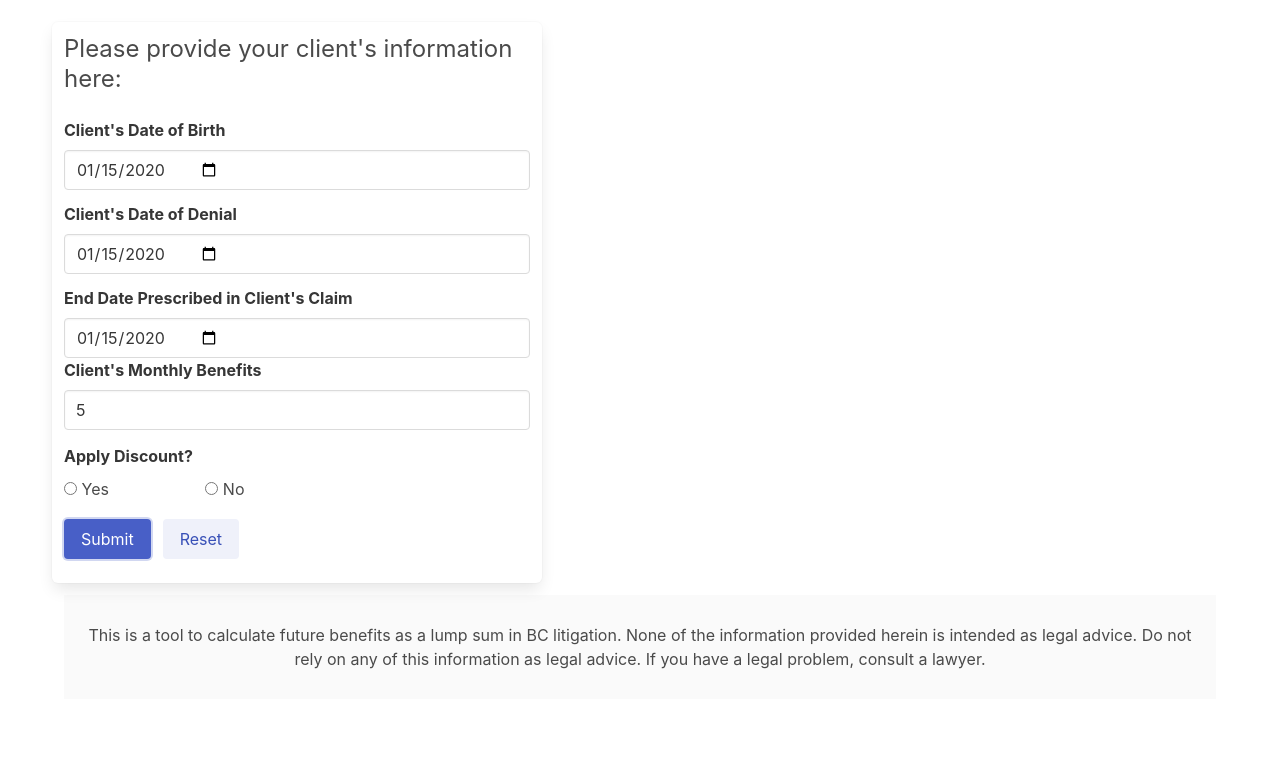
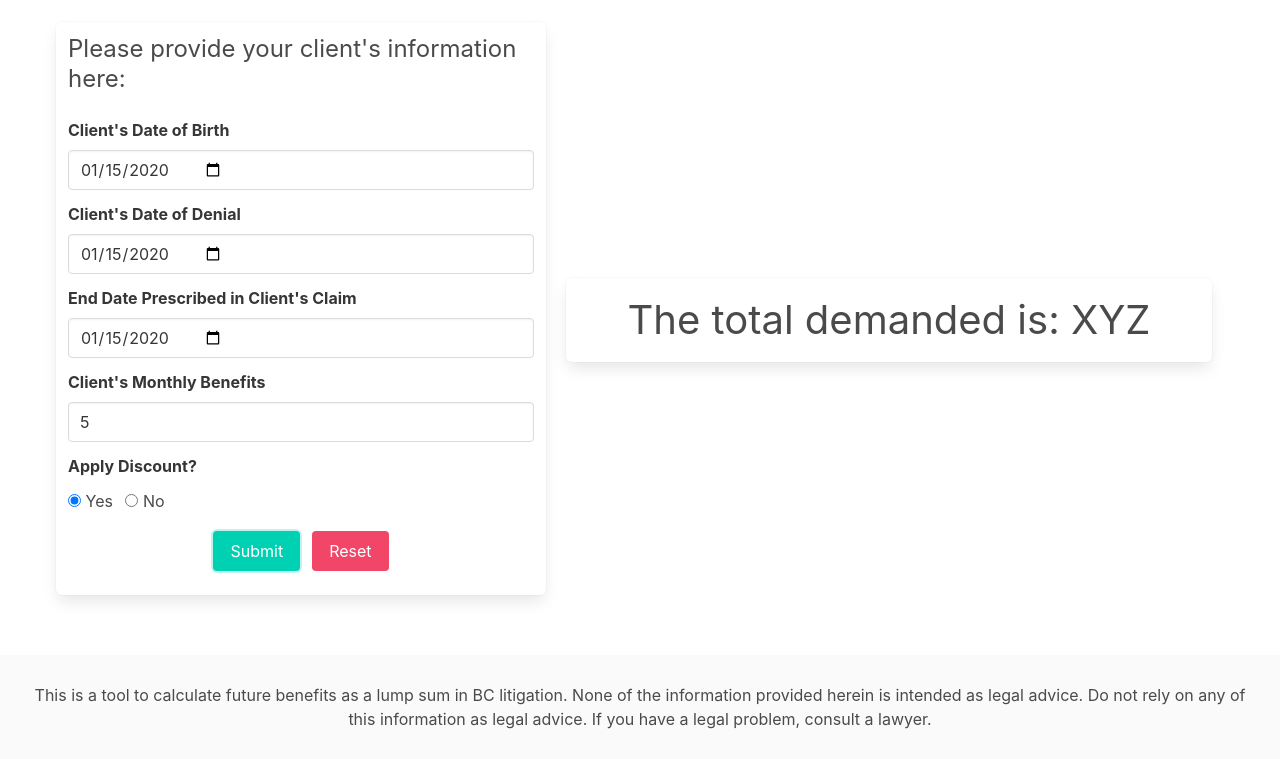
Before and after one commit to mneck/discount-rate-calculator, a plain HTML site: page index.html in a window 1280 px wide. Both pictures are taken after typing "2020-01-15", "2020-01-15", "2020-01-15", "5" into the empty fields and a click on the button "Submit". Shown: the part 130-889 px from the top of the page. Drawn offline with nearby package versions, Linux system fonts and the light colour scheme.

Commit message:
continued building form in index.html, selected form responses in calculator.js

```diff
--- a/calculator.js
+++ b/calculator.js
@@ -1,15 +1,32 @@
-// Selecting form inputs
-// - date of birth
-// - date of denial
-// - end date
-// - monthly benefits
-// - apply discounts (yes or no)
-// - submit button
-// - cancel button
+const dateOfBirthInput = document.getElementById("dateOfBirth");
+const dateOfDenialInput = document.getElementById("dateOfDenial");
+const endDateInput = document.getElementById("endDate");
+const monthlyBenefitsInput = document.getElementById("monthlyBenefits");
+const resultsDOM = document.getElementById("results");
+console.log(resultsDOM);
+// need to access the response (boolean) from the "apply discount" question in the form
+const form = document.querySelector(".form");
+const submitBtn = document.getElementById("submitBtn");
+const resetBtn = document.getElementById("resetBtn");
 
-// Event listeners
-// - submit button should send data from form
-// - cancel button should reset form fields
+submitBtn.addEventListener("click", (e) => {
+  e.preventDefault();
+  console.log("submit button was clicked");
+  const dateOfBirth = dateOfBirthInput.value;
+  const dateOfDenial = dateOfDenialInput.value;
+  const endDate = endDateInput.value;
+  const monthlyBenefits = monthlyBenefitsInput.value;
+  // need to access the response (boolean) from the "apply discount" question in the form
+  console.log(`date of birth is: ${dateOfBirth}`);
+  console.log(`date of denial is: ${dateOfDenial}`);
+  console.log(`End Date Prescribed in Client's Claim is: ${endDate}`);
+  console.log(`monthly benefits are: ${monthlyBenefits}`);
+  resultsDOM.classList.remove("is-hidden");
+});
+
+resetBtn.addEventListener("click", () => {
+  console.log("reset button was clicked");
+});
 
 /*
 
--- a/index.html
+++ b/index.html
@@ -33,40 +33,47 @@
 
     <section class="section">
       <div class="container">
-        <div class="columns is-flex-direction-column is-fullheight-100vh">
-          <div class="column is-5 box box-shadow">
+        <div class="columns is-vcentered">
+          <!-- column with form -->
+          <div class="column is-5 box box-shadow mx-1">
             <h2 class="is-size-4 subtitle">
               Please provide your client's information here:
             </h2>
             <!-- Form -->
+            <form class="form">
+              <!-- Date of Birth -->
              <div class="field">
                <label class="label">Client's Date of Birth</label>
                <div class="control">
-                <input id="dateofBirth" class="input" type="date" placeholder="Text input" />
+                 <input id="dateOfBirth" class="input" type="date" placeholder="Text input" />
                </div>
              </div>
+             <!-- Date of Denial -->
              <div class="field">
                <label class="label">Client's Date of Denial</label>
                <div class="control">
-                <input class="input" type="date" placeholder="Text input" />
+                 <input id="dateOfDenial" class="input" type="date" placeholder="Text input" />
                </div>
              </div>
+             <!-- End Date -->
              <div class="field">
                <label class="label">End Date Prescribed in Client's Claim</label>
                <div class="control">
-                <input class="input" type="date" placeholder="Text input" />
+                 <input id="endDate" class="input" type="date" placeholder="Text input" />
                </div>
+              </div>
+              <!-- Monthly Benefits -->
               <div class="field">
               <label class="label">Client's Monthly Benefits </label>
               <div class="control">
-                <input class="input" type="number" placeholder="e.g. $1000" />
+                <input id="monthlyBenefits" class="input" type="number" placeholder="e.g. $1000" />
               </div>
             </div>
-          </div>
-            <div class="control -">
+           <!-- Apply Discount R? -->
+             <div class="control">
+               <label class=" label my-1 ">Apply Discount?</label>
                <label class="radio">
-                <label class=" label my-1 ">Apply Discount?</label>
-                <input class="my-3" type="radio" name="answer">
+                 <input id="apply-discounts-yes" class="my-3" type="radio" name="answer" checked>
                  Yes
                </label>
                <label class="radio">
@@ -74,18 +81,29 @@
                  No
                </label>
              </div>
-          <div class="field is-grouped my-3">
+             <!-- Submit & Reset Buttons -->
+           <div class="field is-grouped my-3 is-grouped-centered">
              <div class="control">
-              <button class="button is-link">Submit</button>
+               <button type="submit" id="submitBtn" class="button is-primary">Submit</button>
              </div>
              <div class="control">
-              <button class="button is-link is-light">Reset</button>
+               <button type="reset" id="resetBtn" class="button is-danger">Reset</button>
              </div>
            </div>
+          </form>
            <!-- end of form -->
         </div>
+        <!-- end of column with form -->
+        <!-- column with results -->
+        <div id="results" class="column has-text-centered box box-shadow mx-4 is-hidden">
+          <div class="container">
+            <h2 class="is-size-2">The total demanded is: XYZ </h2>
           </div>
-    <!-- </section> -->
+        </div>
+        <!-- end of column with results -->
+      </div>
+    </section>
+
     <!-- footer -->
     <footer class="footer column is-narrow py-5">
   <div class="is-size-6 my-1 content has-text-centered">
```
Lines whose indentation alone changed are shown as unchanged.
